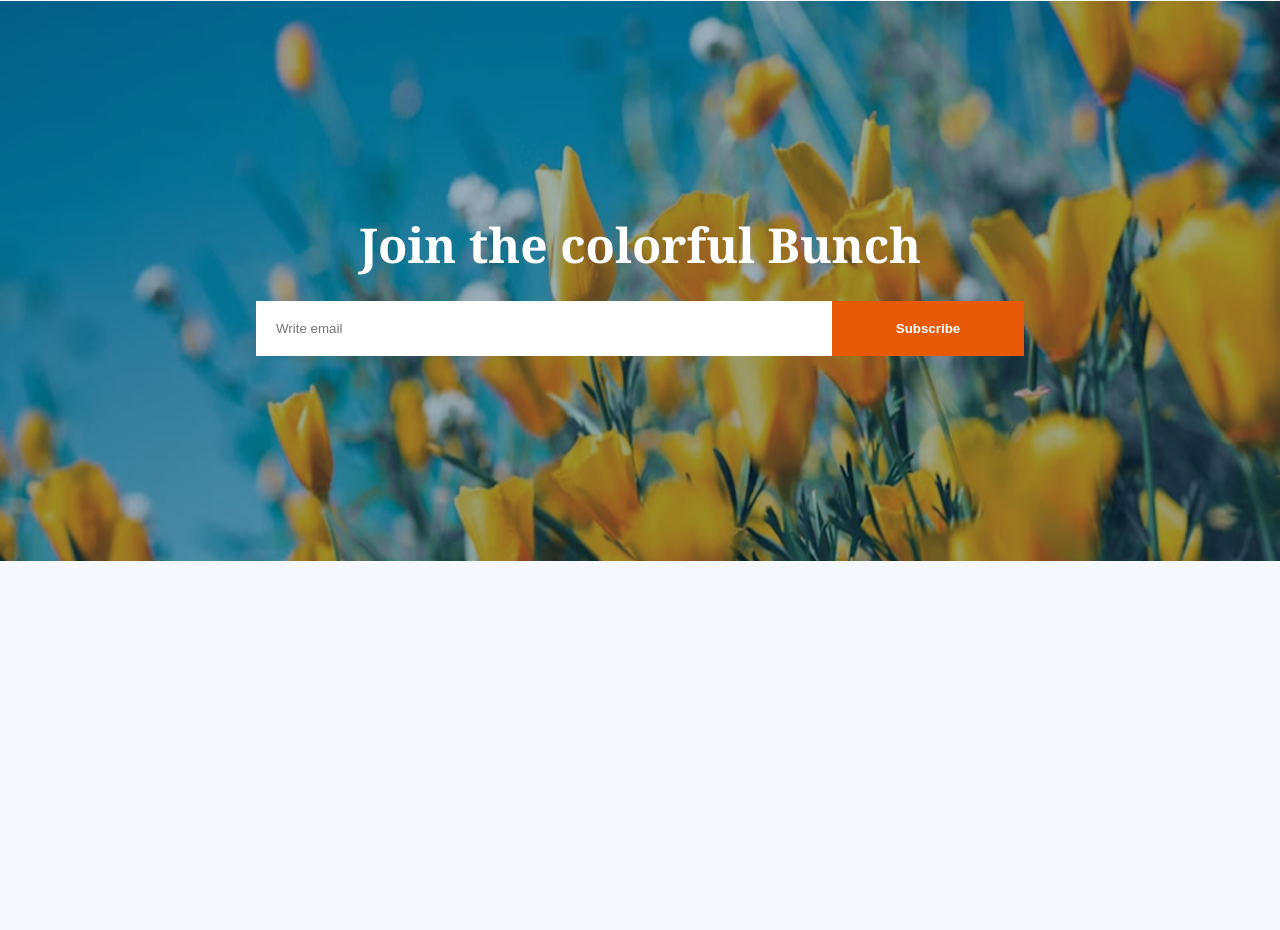
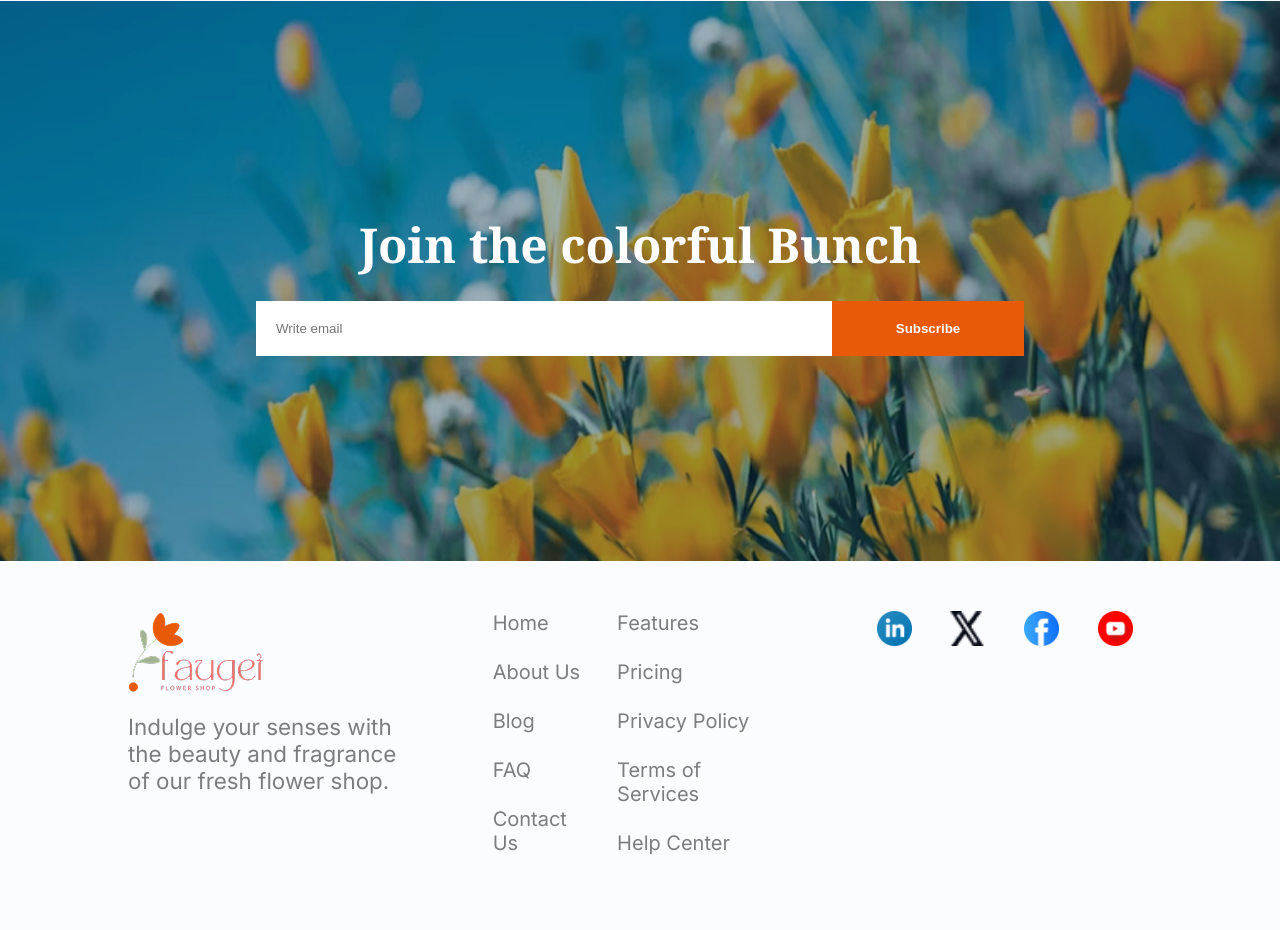
Before and after one commit to SadnurIslam/mobile-responsive-css, a plain HTML site: page index.html in a window 1280 px wide. Shown: the part 2828-3758 px from the top of the page. Before the commit the page ends 3389 px from the top, so only its background shows below. Drawn offline with Linux system fonts and the light colour scheme.

Commit message:
footer completed

```diff
--- a/css/style.css
+++ b/css/style.css
@@ -265,6 +265,61 @@ header li a:hover{
 }
 
 
+/* footer section  */
+
+footer{
+    background-color: #FAFCFF;
+    padding: 50px 0;
+}
+
+.footer-container{
+    width: 80%;
+    margin: auto;
+    display: grid;
+    grid-template-columns: repeat(3, 1fr);
+    column-gap: 70px;
+}
+
+footer p{
+    font-size: 1.4rem;
+    opacity: 0.5;
+    margin-top: 15px;
+}
+
+footer ul{
+    list-style: none;
+}
+
+.footer-links ul li a{
+    font-size: 1.25rem;
+    opacity: 0.5;
+    color: #000000;
+}
+
+.footer-links ul li{
+    margin-bottom: 25px;
+}
+
+footer li a{
+    text-decoration: none;
+}
+
+.footer-links{
+    display: flex;
+    justify-content: space-between;
+    gap: 20px;
+}
+
+.footer-socials ul{
+    display: flex;
+    justify-content: space-around;
+}
+
+.footer-socials img{
+    width: 35px;
+    height: 35px;
+}
+
 
 /* mobile responsive design */
 
@@ -398,4 +453,34 @@ header li a:hover{
     }
 
 
+    /* footer section  */
+
+    /* footer{
+        background-color: #FAFCFF;
+        padding: 50px 0;
+    } */
+
+    .footer-container{
+        width: 90%;
+        display: grid;
+        grid-template-columns: repeat(1, 1fr);
+    }
+
+    footer p{
+        font-size: 1rem;
+    }
+
+    .footer-links ul li a{
+        font-size: 1rem;
+    }
+
+    .footer-links{
+        display: inline-block
+    }
+
+    .footer-socials ul{
+        display: grid;
+        grid-template-columns: repeat(6, 1fr);
+    }
+
 }
--- a/index.html
+++ b/index.html
@@ -121,6 +121,7 @@
                 </ul>
             </div>
         </div>
+
     </main>
 
     <div class="join-section">
@@ -136,5 +137,38 @@
             </form>
         </div>
     </div>
+
+    <footer>
+        <div class="footer-container">
+            <div class="footer-txt">
+                <div class="footer-logo-container"><img src="./images/logo.png" alt="Logo"></div>
+                <p>Indulge your senses with the beauty and fragrance of our fresh flower shop. </p>
+            </div>
+            <div class="footer-links">
+                <ul>
+                    <li><a href="demo.html">Home</a></li>
+                    <li><a href="demo.html">About Us</a></li>
+                    <li><a href="demo.html">Blog</a></li>
+                    <li><a href="demo.html">FAQ</a></li>
+                    <li><a href="demo.html">Contact Us</a></li>
+                </ul>
+                <ul>
+                    <li><a href="demo.html">Features</a></li>
+                    <li><a href="demo.html">Pricing</a></li>
+                    <li><a href="demo.html">Privacy Policy</a></li>
+                    <li><a href="demo.html">Terms of Services</a></li>
+                    <li><a href="demo.html">Help Center</a></li>
+                </ul>
+            </div>
+            <div class="footer-socials">
+                <ul>
+                    <li><a href="https://www.linkedin.com"><img src="./images/icon-linkedin.png" alt="linkedin"></a></li>
+                    <li><a href="https://www.x.com"><img src="./images/icon-twitter.png" alt="Twitter"></a></li>
+                    <li><a href="https://www.facebook.com"><img src="./images/icon-facebook.png" alt="Facebook"></a></li>
+                    <li><a href="https://www.youtube.com"><img src="./images/icon-youtube.png" alt="Youtube"></a></li>
+                </ul>
+            </div>
+        </div>
+    </footer>
 </body>
 </html>
```
